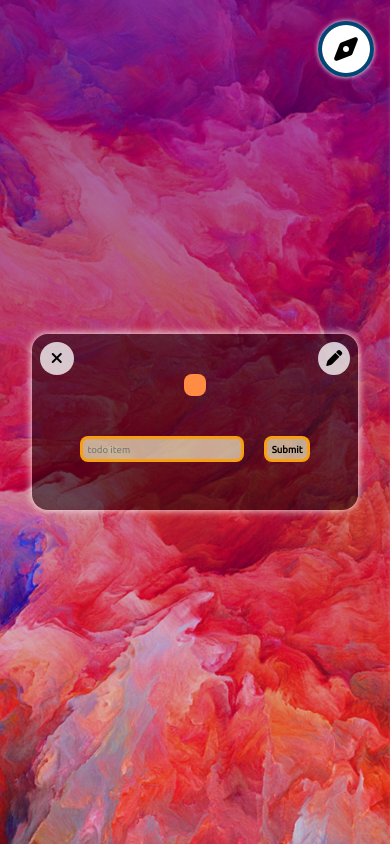
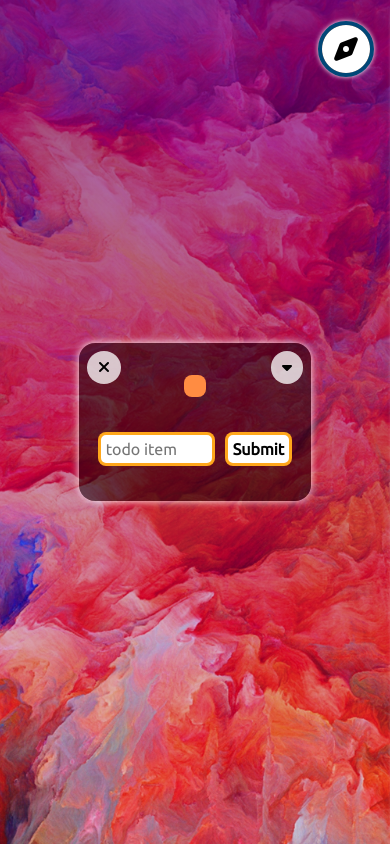
Before and after one commit to itsYashASeeker/todoLists-WebApp, a Node server app: template views/index.ejs in a window 390 px wide. Run offline with Node 20, Linux system fonts and the light colour scheme; the template is opened without the code that fills it, so the values that code supplies are empty; some libraries are stand-ins or nearby versions.

Commit message:
design update

```diff
--- a/public/css/index.css
+++ b/public/css/index.css
@@ -132,7 +132,7 @@
 .editListsbutton{
     position: absolute;
     right: 0;
-    padding: 0.5rem;
+    padding: 0.5rem 0.7rem;
     border-radius: 50%;
     background: rgba(255, 255, 255, 0.76);
     border: none;
@@ -146,6 +146,7 @@
 }
 
 .editListsbutton i{
+    color: black;
     font-size: 1rem;
 }
 
@@ -548,27 +549,29 @@
         font-size: 1rem;
     }
     .listcard{
+        padding: 2rem 1rem;
         margin: 5vw;
     }
     .ullists{
-        font-size: 1rem;
+        font-size: 1.3rem;
         margin: 1rem;
     }
     .yinput{
-        /* margin: 0.3rem; */
+        margin: 0.2rem;
         padding: 0.3rem;
-        font-size: 0.6rem;
-        background: rgba(255, 252, 208, 0.661);
+        font-size: 1rem;
+        width: 30vw;
+        background: white;
         border: 0.2rem solid rgba(255, 157, 0, 0.895);
         border-radius: 0.5rem;
         transition: all 0.3s ease-out;
     }
     .ybutton{
-        /* margin: 0.3rem; */
+        margin: 0.2rem;
         padding: 0.3rem;
-        font-size: 0.6rem;
+        font-size: 1rem;
         border: 0.2rem solid rgba(255, 157, 0, 0.895);
-        background: rgba(255, 252, 208, 0.661);
+        background: white;
         border-radius: 0.5rem;
         font-weight: 600;
         cursor: pointer;
--- a/public/css/login.css
+++ b/public/css/login.css
@@ -204,7 +204,7 @@
 
 @media (max-width: 500px) {
     input{
-        width: 12rem;
+        width: 70vw;
     }
     input, button{
         font-size: 1.5rem;
--- a/public/js/index.js
+++ b/public/js/index.js
@@ -111,11 +111,14 @@
 ideditLists.onclick = function(){
     localStorage.setItem("delLists", "N");
     localStorage.setItem("editLists", "N");
+
     if(localStorage.getItem("menuOption")=="N"){
+        ideditLists.style.transform = "rotate(0deg)";
         ideditContainer.classList.remove("openeditContainer");
         localStorage.setItem("menuOption", "Y");
     }
     else{
+        ideditLists.style.transform = "rotate(180deg)";
         ideditContainer.classList.add("openeditContainer");
         localStorage.setItem("menuOption", "N");
     }
@@ -152,6 +155,7 @@
 
 // After Editing/deletion, when user wants to exit Edit mode
 idcancelLists.onclick = function(){
+    ideditLists.style.transform = "rotate(0deg)";
     if(localStorage.getItem("UserChoseMenu")==="E"){
         editNo();
         localStorage.setItem("editLists", "N");
--- a/views/index.ejs
+++ b/views/index.ejs
@@ -14,7 +14,7 @@
         <form method="post">
             <div class="listcard">
                 <div class="editLists">
-                    <button type="button" id="ideditLists" class="editListsbutton"><i class="fa-sharp fa-solid fa-pen"></i></button>
+                    <button type="button" id="ideditLists" class="editListsbutton"><i class="fa-solid fa-caret-down"></i></button>
                     <div id="ideditContainer" class="editContainer">
                         <ul>
                             <li id="idEditOption">Edit</li>
```
